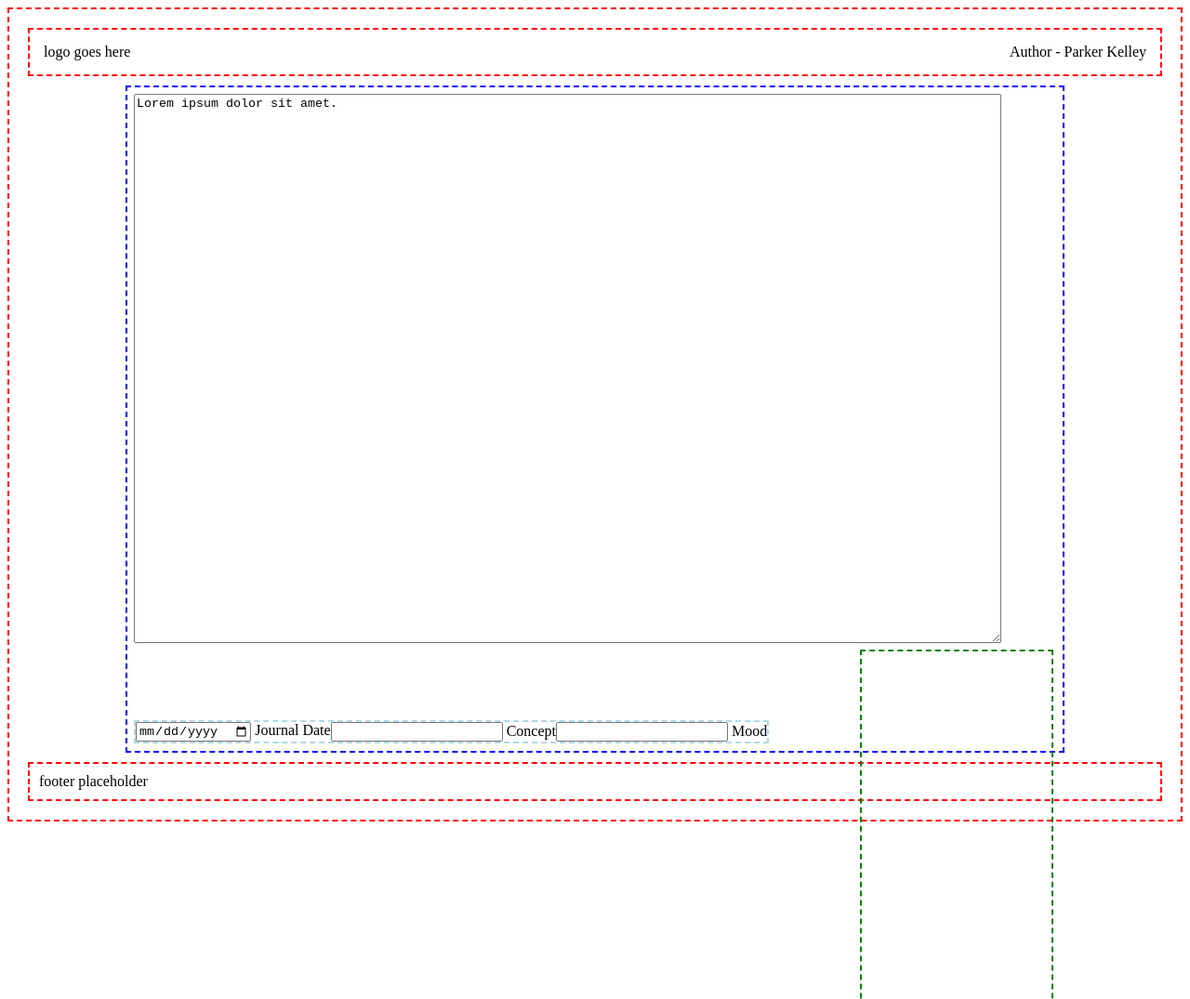
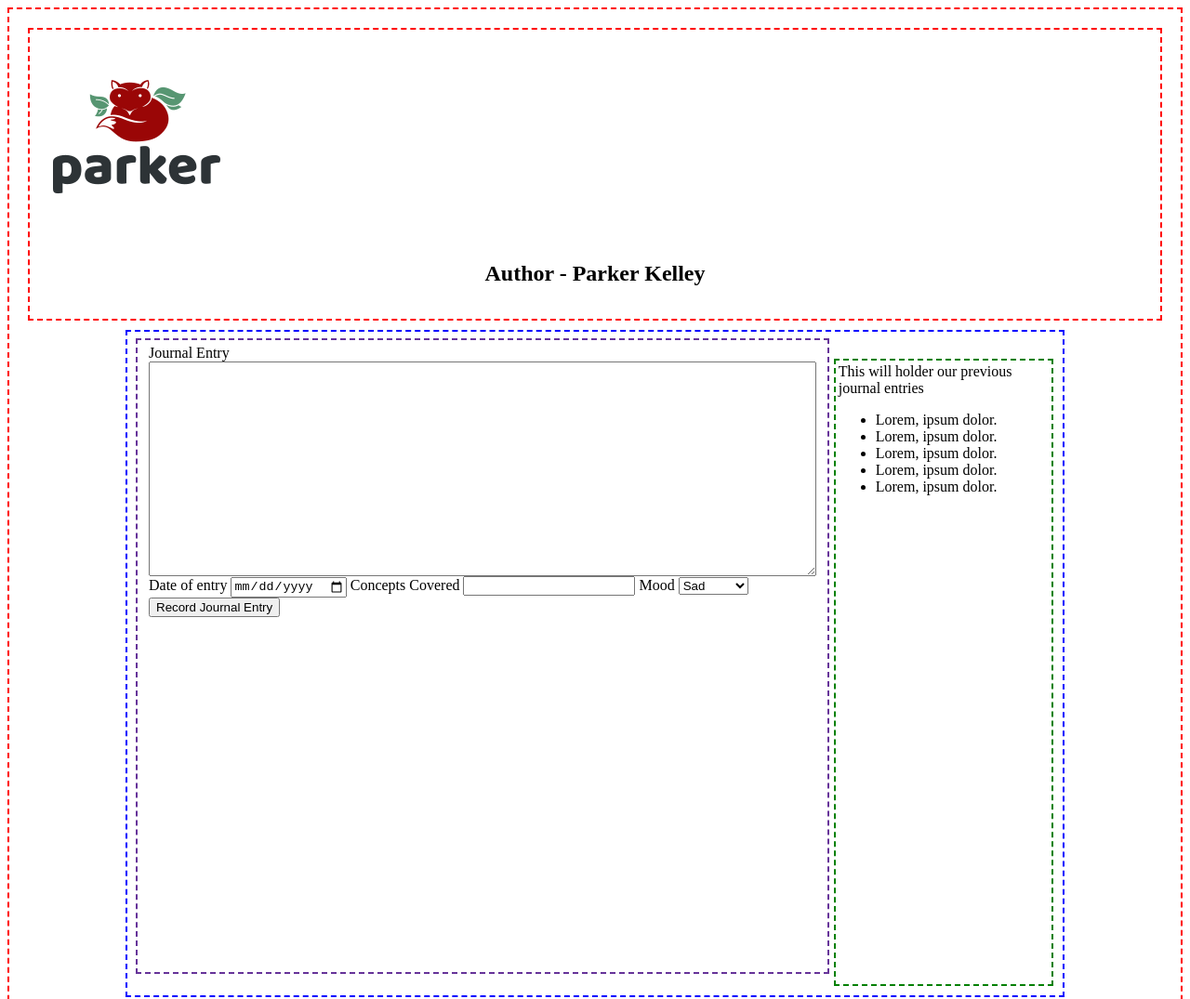
Before and after one commit to Patchrik/daily-journal, a plain HTML site: page index.html in a window 1280 px wide. Shown: the top 1075 px of the page at 93% size. Drawn offline with Linux system fonts and the light colour scheme.

Commit message:
got all the labels and imputs made and somewhat styled.

```diff
--- a/index.html
+++ b/index.html
@@ -1,39 +1,51 @@
 <!DOCTYPE html>
 <html lang="en">
-
 	<head>
-    <meta charset="UTF-8">
-    <meta name="viewport" content="width=device-width, initial-scale=1.0">
+		<meta charset="UTF-8" />
+		<meta name="viewport" content="width=device-width, initial-scale=1.0" />
 		<title>Pat Stats</title>
-    <link rel="stylesheet" href="styles/main.css">
+		<link rel="stylesheet" href="styles/main.css" />
 	</head>
 
 	<body>
 		<header>
-        <div class="logo-holder">logo goes here</div>
-        <div class="author-name">Author - Parker Kelley</div>
+			<div class="logo-holder">
+				<img src="/imgs/logo.png" alt="Logo, a red panda" />
+			</div>
+			<div class="author-name">
+				<h2>Author - Parker Kelley</h2>
+			</div>
 		</header>
 
 		<main>
+			<form action="">
+				<fieldset class="MainFieldContainer">
+					<label for="journalEntry">Journal Entry</label>
+					<textarea
+						name="journalEntry"
+						id="journalEntry"
+						cols="45"
+						rows="15"
+					></textarea>
 
+					<div class="bottomOfTextAreaFlexWrapper">
+						<label for="journalDate">Date of entry</label>
+						<input type="date" name="journalDate" id="journalDate" />
+						<label for="journalConcepts">Concepts Covered</label>
+						<input type="text" name="journalConcepts" id="journalConcepts" />
+						<label for="journalMood">Mood</label>
+						<select name="journalMood" id="journalMood">
+							<option value="Sad">Sad</option>
+							<option value="Mad">Mad</option>
+							<option value="Stressed">Stressed</option>
+							<option value="Happy">Happy</option>
+							<option value="Excited">Excited</option>
+						</select>
+						<input type="button" value="Record Journal Entry" onclick="click" />
+					</div>
+				</fieldset>
+			</form>
 
-        <textarea name="TextHolder" id="TextHolder" cols="114" rows="39">Lorem ipsum dolor sit amet.</textarea>
-
-        <section class="bottom-row">
-            <div class="date-field-holder">
-                <input type="date" id="journal-date" name="journal-date">
-                <label for="journal-date">Journal Date</label>
-            </div>
-            <div class="input-field-concept">
-                <input type="text" id="journal-concept" name="journal-concept">
-                <label for="journal-concept">Concept</label>
-            </div>
-            <div class="input-field-mood">
-                <input type="text" id="journal-mood" name="journal-mood">
-                <label for="journal-mood">Mood</label>
-            </div>
-
-        </section>
 			<aside>
 				This will holder our previous journal entries
 				<ul>
@@ -49,5 +61,4 @@
 			footer placeholder
 		</footer>
 	</body>
-
 </html>
--- a/styles/main.css
+++ b/styles/main.css
@@ -8,7 +8,8 @@ header {
 	padding: 10px;
 	margin: 10px;
 	display: flex;
-	justify-content: space-between;
+	justify-content: flex-start;
+	flex-direction: column;
 }
 
 main {
@@ -16,8 +17,11 @@ main {
 	height: 700px;
 	width: 80%;
 	margin: auto;
-	position: flex;
+	display: flex;
 	padding: 7px;
+	flex-direction: row;
+	flex-wrap: nowrap;
+	justify-content: space-around;
 }
 
 footer {
@@ -29,25 +33,27 @@ aside {
 	border: dashed green 2px;
 	padding: 3px;
 	margin: 3px;
-	float: right;
-	width: 20%;
 	height: 95%;
-	align-content: flex-end;
+	flex-basis: 25%;
+	align-self: flex-end;
 }
 
 .logo-holder {
 	order: 0;
 	margin: 5px;
+	align-self: flex-start;
 }
 
 .author-name {
 	margin: 5px;
+	align-self: center;
 }
 
-.bottom-row {
-	border: lightblue dashed 2px;
+.MainFieldContainer {
+	border: dashed 2px rebeccapurple;
+	align-self: flex-start;
+	height: 95%;
+	flex-basis: 75%;
 	display: flex;
-	position: absolute;
-	bottom: 0;
-	justify-content: center;
+	flex-direction: column;
 }
```
Also changed, not shown: imgs/logo.png (added), 1 other file. Lines whose indentation alone changed are shown as unchanged.
